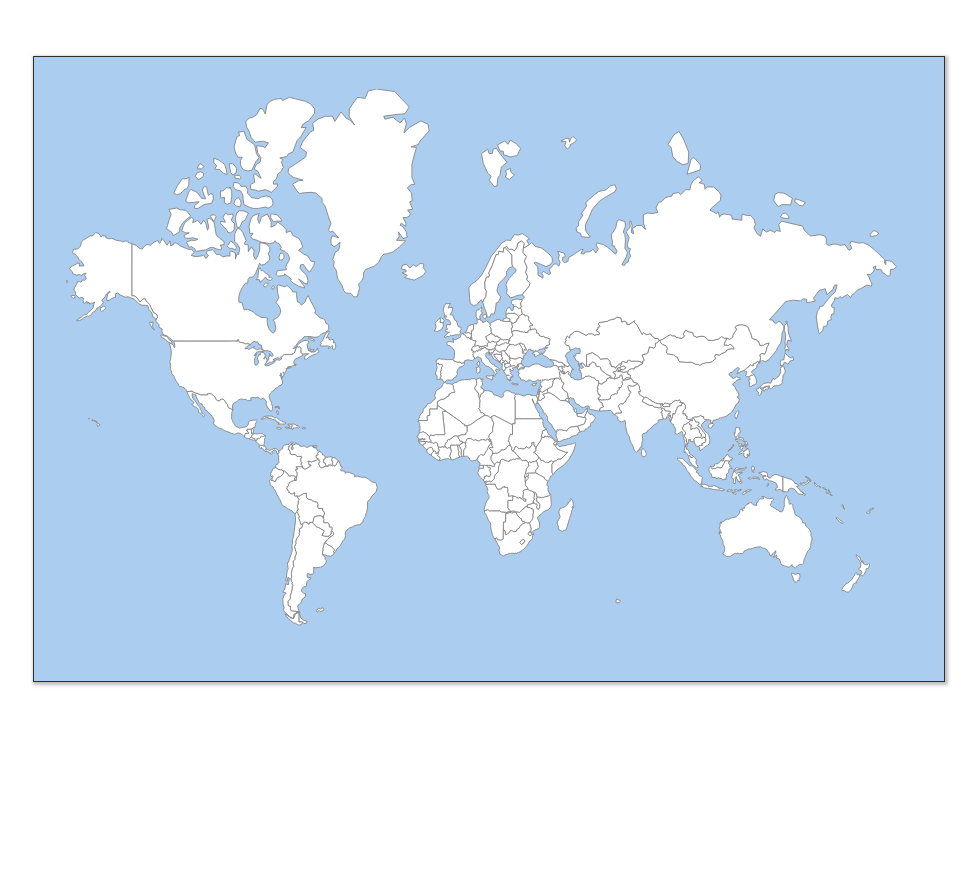
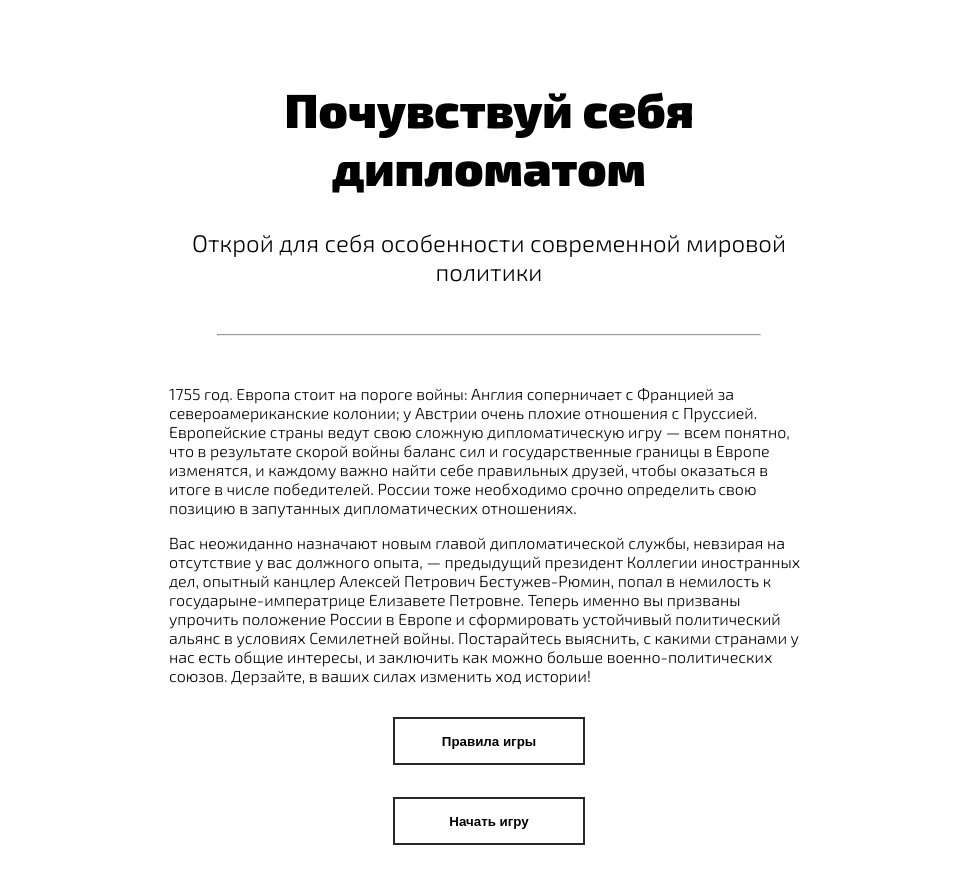
Before and after one commit to gizomo/diplomacy, a Vue app: page / in a window 1280 px wide. Shown: the top 884 px of the page, without its empty margins (151-1131 px from the left). Before the commit the page ends 800 px from the top, so only its background shows below. Built offline with nearby package versions, Linux system fonts and the light colour scheme.

Commit message:
refactoring all components

```diff
--- a/package.json
+++ b/package.json
@@ -9,6 +9,7 @@
   },
   "dependencies": {
     "core-js": "^3.6.5",
+    "material-design-icons-iconfont": "^6.1.0",
     "svg.js": "^2.7.1",
     "vue": "^3.0.0"
   },
--- a/public/index.html
+++ b/public/index.html
@@ -5,6 +5,8 @@
     <meta http-equiv="X-UA-Compatible" content="IE=edge">
     <meta name="viewport" content="width=device-width,initial-scale=1.0">
     <link rel="icon" href="<%= BASE_URL %>favicon.ico">
+    <link rel="preconnect" href="https://fonts.gstatic.com">
+    <link href="https://fonts.googleapis.com/css2?family=Exo+2:wght@300;600;900&display=swap" rel="stylesheet">
     <title><%= htmlWebpackPlugin.options.title %></title>
   </head>
   <body>
--- a/src/App.vue
+++ b/src/App.vue
@@ -1,14 +1,53 @@
 <template>
   <div class="main-wrapper">
-    <div class="map-wrapper">
-      <world-map @map-clicked="onMapClick"></world-map>
+    <div class="intro" v-if="isIntro">
+      <h1 class="game-title">Почувствуй себя дипломатом</h1>
+      <h2 class="game-subtitle">
+        Открой для себя особенности современной мировой политики
+      </h2>
+      <hr />
+      <p>
+        1755 год. Европа стоит на пороге войны: Англия соперничает с Францией за
+        североамериканские колонии; у Австрии очень плохие отношения с Пруссией.
+        Европейские страны ведут свою сложную дипломатическую игру — всем
+        понятно, что в результате скорой войны баланс сил и государственные
+        границы в Европе изменятся, и каждому важно найти себе правильных
+        друзей, чтобы оказаться в итоге в числе победителей. России тоже
+        необходимо срочно определить свою позицию в запутанных дипломатических
+        отношениях.
+      </p>
+      <p>
+        Вас неожиданно назначают новым главой дипломатической службы, невзирая
+        на отсутствие у вас должного опыта, — предыдущий президент Коллегии
+        иностранных дел, опытный канцлер Алексей Петрович Бестужев-Рюмин, попал
+        в немилость к государыне-императрице Елизавете Петровне. Теперь именно
+        вы призваны упрочить положение России в Европе и сформировать устойчивый
+        политический альянс в условиях Семилетней войны. Постарайтесь выяснить,
+        с какими странами у нас есть общие интересы, и заключить как можно
+        больше военно-политических союзов. Дерзайте, в ваших силах изменить ход
+        истории!
+      </p>
+      <div class="game-menu">
+        <button class="open-rules" @click="openRules">Правила игры</button>
+        <button class="start-game" @click="startGame">Начать игру</button>
+      </div>
+    </div>
+    <div class="map-wrapper" v-if="!isIntro">
+      <world-map />
+    </div>
+    <div class="game-footer" v-if="!isIntro">
+      <button class="end-game" @click="endGame">Выйти из игры</button>
     </div>
   </div>
-  <pop-up
-    v-if="isPopUpVisible"
-    :popUpContent="popUpObject"
-    @closePopUp="closePopUpWindow"
-  />
+  <pop-up v-if="isPopUpVisible" @closePopUp="closePopUpWindow">
+    <template #header>
+      <h2>{{ popUpObject.title }}</h2>
+    </template>
+    <template #content>
+      <div v-html="popUpObject.body"></div>
+    </template>
+    <template #footer></template>
+  </pop-up>
 </template>
 
 <script>
@@ -23,19 +62,32 @@ export default {
   },
   data() {
     return {
+      isIntro: true,
+
       isPopUpVisible: false,
       popUpObject: {
-        title: "",
-        button: "Ok",
-        content: {},
+        title: String,
+        body: String,
       },
     };
   },
   methods: {
-    onMapClick(attr) {
+    openRules() {
+      this.popUpObject.title = "Правила игры";
+      this.popUpObject.body = `<ul><li>На карте Европы отмечены восемь стран, с которыми можно взаимодействовать в ходе игры. Задача игрока — заключить как можно больше военно-политических союзов с любыми из них.</li>
+    <li>Игра продолжается семь ходов. В начале каждого из них игрок получает сообщение о том, как изменилась историческая ситуация с предыдущего хода.</li>
+    <li>После этого игроку предлагается совершить действия по отношению к любым трем странам из восьми: он может объявлять войну, вводить торговое эмбарго и делать разные дипломатические предложения (в том числе предложение заключить союз).</li>
+    <li>Каждая страна может принять или не принять сделанное ей предложение — это зависит от ее отношения к России. Разные действия требуют разного уровня доверия.</li>
+    <li>Отношение к России оценено в условных единицах (от –5 до +5). Узнать его можно, отправив в нужную страну шпиона. За ход это можно сделать только один раз.</li>
+    <li>В начале игры отношение каждой страны к России обусловлено историческими причинами. По ходу игры оно меняется в зависимости от предложений, которые игрок делает как самой стране, так и ее друзьям и врагам. Это значит, что по ходу игры становятся возможными некоторые действия, невозможные в начале, — и наоборот.</li>
+    <li>Страна может разорвать союз с Россией в случае невыполнения игроком союзни­ческих обязательств. Чем больше военно-политических союзов будет у России на конец седьмого хода, тем более успешным можно считать прохождение игры.</li></ul>`;
       this.isPopUpVisible = true;
-      this.popUpObject.title = attr.title;
-      this.popUpObject.content = attr;
+    },
+    startGame() {
+      this.isIntro = false;
+    },
+    endGame() {
+      this.isIntro = true;
     },
     closePopUpWindow() {
       this.isPopUpVisible = false;
@@ -44,7 +96,30 @@ export default {
 };
 </script>
 
-<style scoped>
+<style>
+body {
+  position: relative;
+  margin: 0;
+  font-family: "Exo 2", sans-serif;
+}
+hr {
+  margin: 3rem;
+  color: #f2f2f2;
+}
+button {
+  width: 12rem;
+  height: 3rem;
+  margin: 1rem;
+  font-weight: 600;
+  background-color: white;
+  border: 2px solid rgb(39, 39, 39);
+  cursor: pointer;
+}
+button:hover {
+  transition: all 0.2s;
+  opacity: 0.6;
+  transform: translate3d(0, 0, 0);
+}
 .main-wrapper {
   padding: 3rem;
 }
@@ -54,4 +129,29 @@ export default {
   align-items: center;
   justify-content: center;
 }
+.intro {
+  width: 50vw;
+  margin: 0 auto;
+}
+.game-title {
+  font-size: 3rem;
+}
+.game-title,
+.game-subtitle {
+  text-align: center;
+}
+.game-subtitle {
+  font-weight: 300;
+}
+.game-menu {
+  display: flex;
+  flex-direction: column;
+  align-items: center;
+  justify-content: center;
+}
+.game-footer {
+  display: flex;
+  align-items: center;
+  justify-content: center;
+}
 </style>
--- a/src/components/PopUp.vue
+++ b/src/components/PopUp.vue
@@ -1,21 +1,21 @@
 <template>
   <div class="popup-wrapper" ref="popup_wrapper">
     <div class="popup">
-      <div class="popup__header">
-        <span>{{ popUpContent.title }}</span>
-        <img
-          class="flag"
-          v-if="popUpContent.content.mapId"
-          :src="require('../assets/flags/' + popUpContent.content.mapId + '.svg')"
-          :alt="popUpContent.title"
-        />
-        <span class="popup__close" @click="closePopUp">Close</span>
+      <div class="popup-header">
+        <div class="popup-title"><slot name="header"></slot></div>
+        <span class="popup-close" @click="closePopUp">
+          <i class="material-icons">close</i>
+        </span>
       </div>
-      <div class="popup__content">
-        <slot></slot>
+      <div class="popup-content">
+        <slot name="content"></slot>
       </div>
-      <div class="popup__footer">
-        <button class="popup__footer-button">{{ popUpContent.button }}</button>
+      <div class="popup-footer">
+        <slot name="footer">
+          <button class="popup-footer-button" @click="closePopUp">
+            Продолжить
+          </button>
+        </slot>
       </div>
     </div>
   </div>
@@ -41,11 +41,13 @@ export default {
   },
   methods: {
     closePopUp() {
+      document.body.style.overflow = null;
       this.$emit("closePopUp");
     },
   },
   mounted() {
     const vm = this;
+    document.body.style.overflow = "hidden";
     document.addEventListener("click", function (item) {
       if (item.target === vm.$refs["popup_wrapper"]) {
         vm.closePopUp();
@@ -79,16 +81,25 @@ export default {
   border: 1px solid #2e2e2e;
   box-shadow: 0.1rem 0.1rem 0.2rem 0.1rem rgb(128, 128, 128, 0.5);
 }
-.popup__header {
+.popup-header {
   display: flex;
   justify-content: space-between;
+  align-items: flex-start;
+}
+.popup-title {
+  margin: 0 auto;
+}
+.popup-footer {
+  display: flex;
+  justify-content: space-around;
   align-items: center;
 }
-.popup__close:hover {
+.popup-close {
+  position: absolute;
+  right: 1rem;
+}
+.popup-close:hover {
   cursor: pointer;
-  text-decoration: underline;
-}
-.flag {
-  width: 6rem;
+  color: maroon;
 }
 </style>
--- a/src/main.js
+++ b/src/main.js
@@ -1,6 +1,7 @@
 import { createApp } from "vue";
 import Root from "./App.vue";
 import svgJs from "./plugins/svgJs";
+import "material-design-icons-iconfont";
 
 const app = createApp(Root);
 app.use(svgJs);
```
Also changed, not shown: src/components/WorldMap.vue (+35 -5 lines), 1 other file (tests, documents, lock files or other folders).
